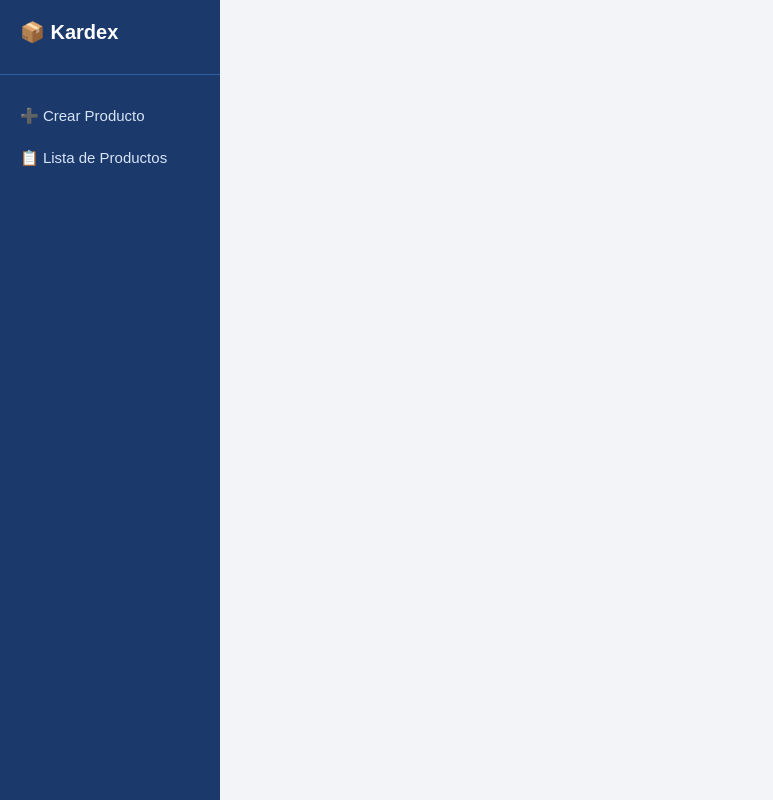
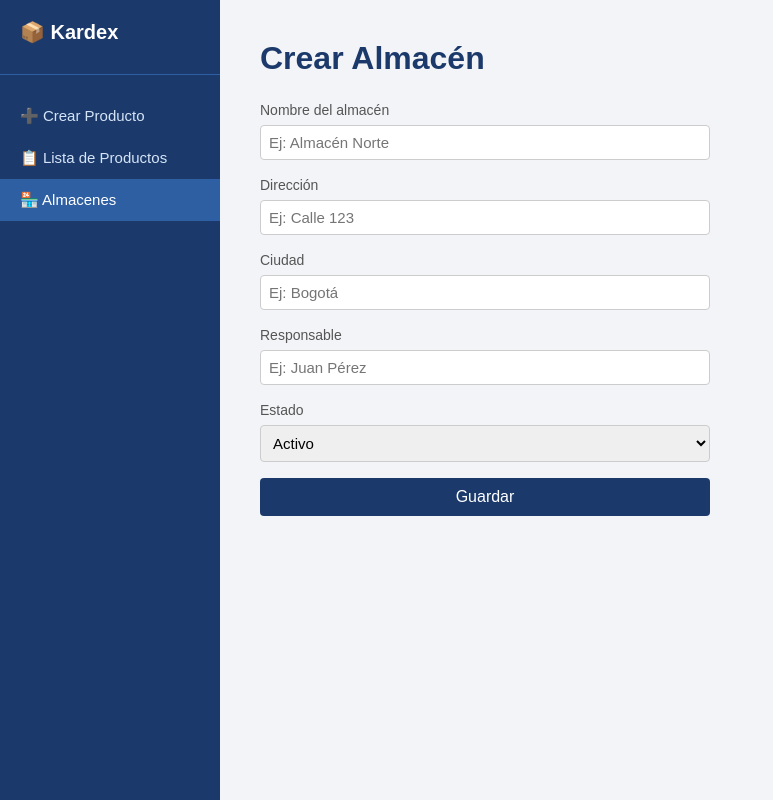
Before and after one commit to C4rlos-lang/kardex-app, a Vue app in the folder frontend/: page /#/almacenes in a window 1280 px wide. Shown: the whole page, without its empty margins (0-773 px from the left). Built offline with nearby package versions, Linux system fonts and the light colour scheme.

Commit message:
agregar modulo almacenes

```diff
--- a/frontend/src/components/Sidebar.vue
+++ b/frontend/src/components/Sidebar.vue
@@ -4,6 +4,7 @@
     <nav>
       <router-link to="/productos">➕ Crear Producto</router-link>
       <router-link to="/lista">📋 Lista de Productos</router-link>
+      <router-link to="/almacenes">🏪 Almacenes</router-link>
     </nav>
   </div>
 </template>
--- a/frontend/src/router/index.js
+++ b/frontend/src/router/index.js
@@ -1,11 +1,13 @@
 import { createRouter, createWebHashHistory } from 'vue-router'
 import Productos from '../views/Productos.vue'
 import Lista from '../views/Lista.vue'
+import Almacenes from '../views/Almacenes.vue'
 
 const routes = [
   { path: '/', redirect: '/productos' },
   { path: '/productos', component: Productos },
   { path: '/lista', component: Lista },
+  { path: '/almacenes', component: Almacenes },
 ]
 
 const router = createRouter({
--- /dev/null
+++ b/frontend/src/views/Almacenes.vue
@@ -0,0 +1,100 @@
+<template>
+  <div>
+    <h1>Crear Almacén</h1>
+
+    <form @submit.prevent="crearAlmacen">
+      <div>
+        <label>Nombre del almacén</label>
+        <input v-model="form.nombre" type="text" placeholder="Ej: Almacén Norte" />
+      </div>
+      <div>
+        <label>Dirección</label>
+        <input v-model="form.direccion" type="text" placeholder="Ej: Calle 123" />
+      </div>
+      <div>
+        <label>Ciudad</label>
+        <input v-model="form.ciudad" type="text" placeholder="Ej: Bogotá" />
+      </div>
+      <div>
+        <label>Responsable</label>
+        <input v-model="form.responsable" type="text" placeholder="Ej: Juan Pérez" />
+      </div>
+      <div>
+        <label>Estado</label>
+        <select v-model="form.estado">
+          <option value="activo">Activo</option>
+          <option value="inactivo">Inactivo</option>
+        </select>
+      </div>
+      <button type="submit" :disabled="cargando">
+        {{ cargando ? 'Guardando...' : 'Guardar' }}
+      </button>
+    </form>
+
+    <p v-if="mensaje" :class="exito ? 'exito' : 'error'">{{ mensaje }}</p>
+  </div>
+</template>
+
+<script>
+import axios from 'axios'
+
+export default {
+  data() {
+    return {
+      form: {
+        nombre: '',
+        direccion: '',
+        ciudad: '',
+        responsable: '',
+        estado: 'activo'
+      },
+      mensaje: '',
+      exito: false,
+      cargando: false
+    }
+  },
+  methods: {
+    async crearAlmacen() {
+      this.cargando = true
+      try {
+        await axios.post('https://kardex-app.onrender.com/almacenes', this.form)
+        this.mensaje = '¡Almacén creado exitosamente!'
+        this.exito = true
+        this.form = { nombre: '', direccion: '', ciudad: '', responsable: '', estado: 'activo' }
+      } catch (error) {
+        this.mensaje = 'Error al crear el almacén'
+        this.exito = false
+      }
+      this.cargando = false
+    }
+  }
+}
+</script>
+
+<style scoped>
+h1 { margin-bottom: 24px; color: #1B3A6B; }
+form { max-width: 450px; }
+label { font-size: 14px; color: #555; }
+input, select {
+  display: block;
+  width: 100%;
+  margin: 6px 0 16px;
+  padding: 8px;
+  font-size: 15px;
+  border: 1px solid #ccc;
+  border-radius: 4px;
+}
+button {
+  width: 100%;
+  padding: 10px;
+  background: #1B3A6B;
+  color: white;
+  border: none;
+  cursor: pointer;
+  font-size: 16px;
+  border-radius: 4px;
+}
+button:disabled { background: #ccc; }
+.exito { color: green; margin-top: 12px; }
+.error { color: red; margin-top: 12px; }
+</style>
```
Also changed, not shown: 1 other file (tests, documents, lock files or other folders).
